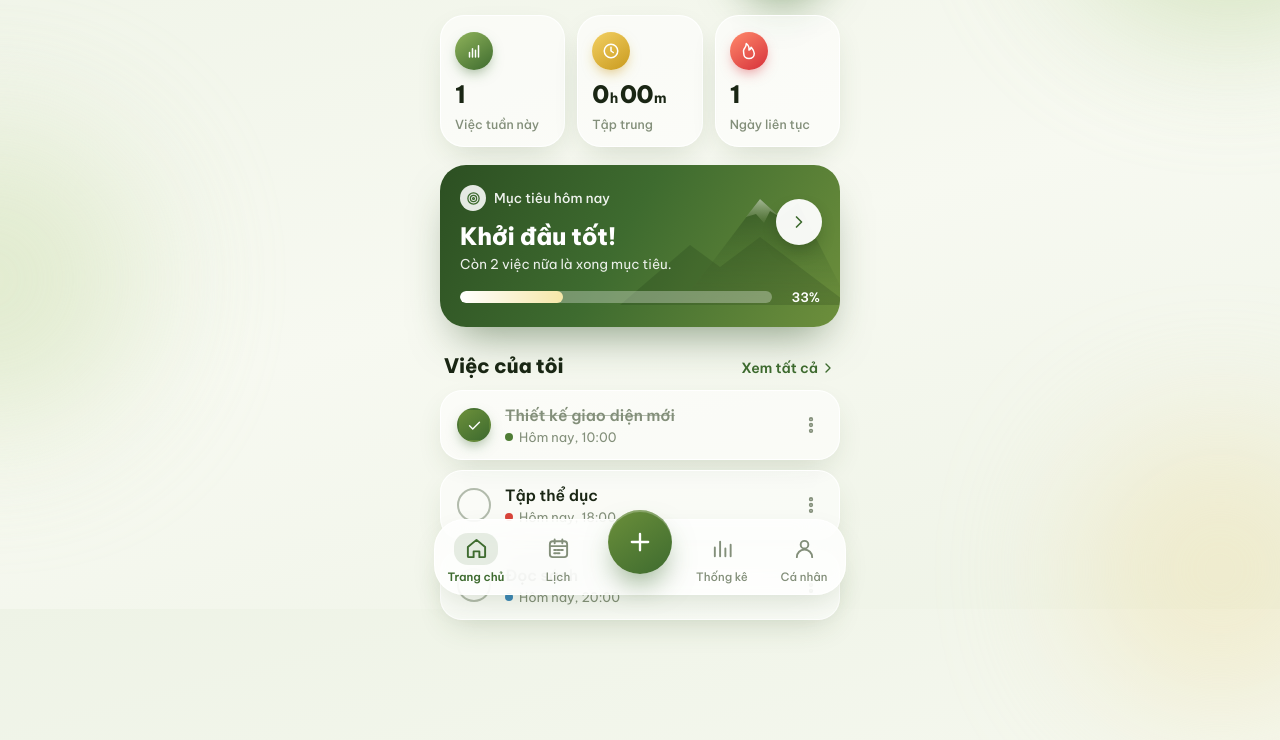
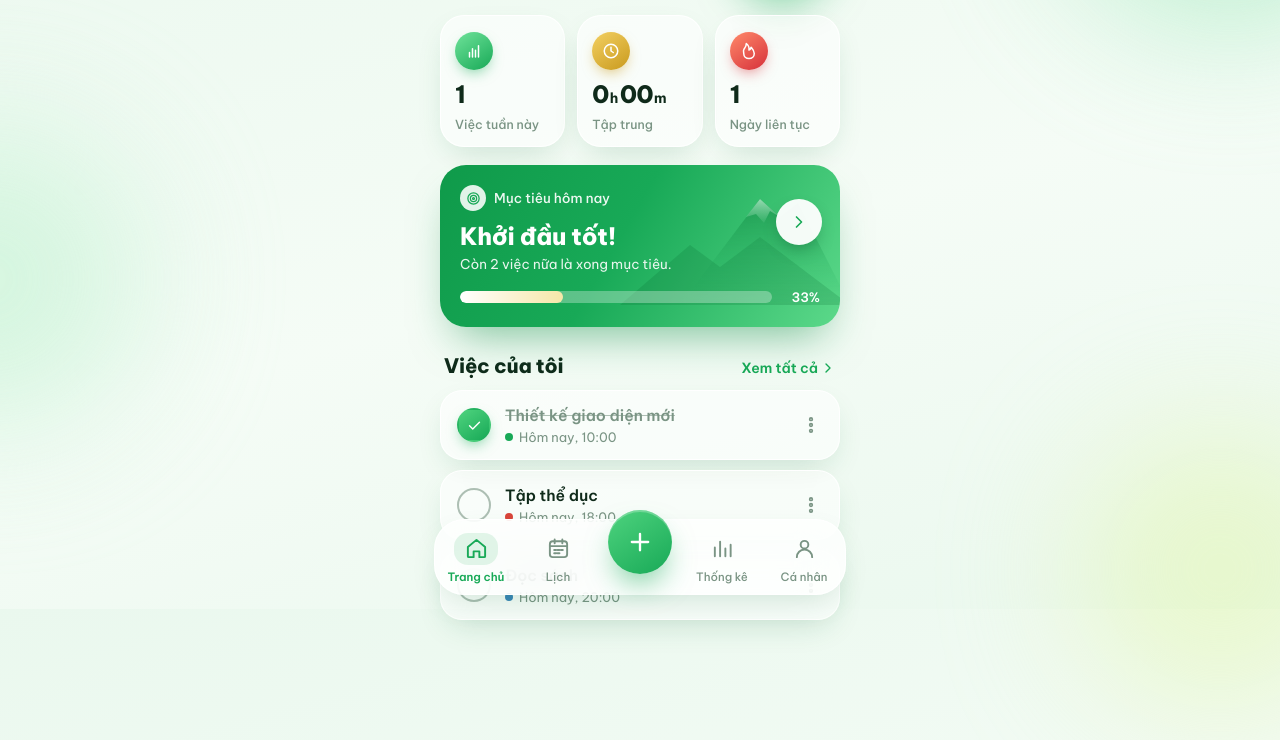
Before and after one commit to hoangakccm/ak-app, a plain HTML site: page index.html in a window 1280 px wide. Shown: the part 191-931 px from the top of the page. Drawn offline with Linux system fonts and the light colour scheme.

Commit message:
Switch theme to fresh bright green
Co-Authored-By: Claude Opus 5.5 <noreply@anthropic.com>
Claude-Session: https://claude.ai/code/session_01K8VJiWVP1R9sVxdcKHYBoi

```diff
--- a/app.js
+++ b/app.js
@@ -245,12 +245,12 @@
       <button class="goal" data-act="go-analytics">
         <svg class="mtn" viewBox="0 0 230 140" aria-hidden="true">
           <defs>
-            <linearGradient id="mg" x1="0" y1="0" x2="0" y2="1"><stop offset="0" stop-color="#fff" stop-opacity=".9"/><stop offset="1" stop-color="#d8e6b8" stop-opacity=".1"/></linearGradient>
-            <linearGradient id="mg2" x1="0" y1="0" x2="0" y2="1"><stop offset="0" stop-color="#1f3a17" stop-opacity=".9"/><stop offset="1" stop-color="#4d7432" stop-opacity="0"/></linearGradient>
+            <linearGradient id="mg" x1="0" y1="0" x2="0" y2="1"><stop offset="0" stop-color="#fff" stop-opacity=".9"/><stop offset="1" stop-color="#d4f8e0" stop-opacity=".1"/></linearGradient>
+            <linearGradient id="mg2" x1="0" y1="0" x2="0" y2="1"><stop offset="0" stop-color="#0a7a3a" stop-opacity=".9"/><stop offset="1" stop-color="#2fc06b" stop-opacity="0"/></linearGradient>
           </defs>
           <path d="M60 140 140 34l20 18 18-14 52 102z" fill="url(#mg2)"/>
           <path d="M140 34l-14 18 10-3 8 9 6-12 10 6z" fill="url(#mg)"/>
-          <path d="M0 140 70 80l30 22 40-30 90 68z" fill="#1c3315" opacity=".35"/>
+          <path d="M0 140 70 80l30 22 40-30 90 68z" fill="#076b33" opacity=".35"/>
         </svg>
         <div class="goal-tag"><span class="ring">${ic('target', 'stroke-width="2.4"')}</span>Mục tiêu hôm nay</div>
         <h2>${title}</h2>
@@ -612,7 +612,7 @@
       <div class="seg" id="t-presets" style="margin-bottom:18px">${[15, 25, 45, 60].map((p) => `<button data-p="${p}">${p} phút</button>`).join('')}</div>
       <div class="timer">
         <svg viewBox="0 0 240 240" aria-hidden="true">
-          <defs><linearGradient id="tg" x1="0" y1="0" x2="1" y2="1"><stop offset="0" stop-color="#8fb35a"/><stop offset="1" stop-color="#3e6b2f"/></linearGradient></defs>
+          <defs><linearGradient id="tg" x1="0" y1="0" x2="1" y2="1"><stop offset="0" stop-color="#6fe39a"/><stop offset="1" stop-color="#18a957"/></linearGradient></defs>
           <circle class="track" cx="120" cy="120" r="108" fill="none" stroke-width="14"/>
           <circle class="prog" id="t-prog" cx="120" cy="120" r="108" fill="none" stroke-width="14" stroke-linecap="round" stroke-dasharray="${C}" stroke-dashoffset="${C}"/>
         </svg>
--- a/index.html
+++ b/index.html
@@ -5,8 +5,8 @@
   <meta name="viewport" content="width=device-width, initial-scale=1, viewport-fit=cover" />
   <title>AK Planner</title>
   <meta name="description" content="Ứng dụng quản lý công việc, tập trung và mục tiêu cá nhân." />
-  <meta name="theme-color" content="#EEF3E6" media="(prefers-color-scheme: light)" />
-  <meta name="theme-color" content="#0E180C" media="(prefers-color-scheme: dark)" />
+  <meta name="theme-color" content="#EAF8EE" media="(prefers-color-scheme: light)" />
+  <meta name="theme-color" content="#0A1A11" media="(prefers-color-scheme: dark)" />
   <meta name="apple-mobile-web-app-capable" content="yes" />
   <meta name="mobile-web-app-capable" content="yes" />
   <meta name="apple-mobile-web-app-status-bar-style" content="default" />
--- a/styles.css
+++ b/styles.css
@@ -1,24 +1,24 @@
 /* ================= Tokens ================= */
 :root {
-  --bg-1: #eef3e6;
-  --bg-2: #f7f9f1;
-  --blob-1: #c3d9a6;
-  --blob-2: #d9e6c2;
-  --blob-3: #efe2b0;
-  --text: #1a2614;
-  --text-2: #45523d;
-  --muted: #838f7a;
-  --primary: #3e6b2f;
-  --primary-2: #6b8f3a;
-  --primary-soft: rgba(62, 107, 47, 0.12);
+  --bg-1: #eaf8ee;
+  --bg-2: #f5fcf6;
+  --blob-1: #a6eac0;
+  --blob-2: #c8f3d6;
+  --blob-3: #e2f6a8;
+  --text: #0f2a1a;
+  --text-2: #3b5446;
+  --muted: #7a9484;
+  --primary: #18a957;
+  --primary-2: #4ed37e;
+  --primary-soft: rgba(24, 169, 87, 0.12);
   --glass: rgba(255, 255, 255, 0.55);
   --glass-strong: rgba(255, 255, 255, 0.82);
   --glass-border: rgba(255, 255, 255, 0.9);
-  --line: rgba(80, 105, 60, 0.15);
-  --shadow: 0 12px 32px -10px rgba(55, 85, 35, 0.2);
-  --shadow-lg: 0 24px 60px -18px rgba(55, 85, 35, 0.38);
+  --line: rgba(40, 120, 80, 0.15);
+  --shadow: 0 12px 32px -10px rgba(20, 110, 60, 0.2);
+  --shadow-lg: 0 24px 60px -18px rgba(20, 110, 60, 0.38);
   --track: rgba(255, 255, 255, 0.35);
-  --c-work: #4f7d35;
+  --c-work: #18a957;
   --c-health: #d9443a;
   --c-study: #3a86b8;
   --c-personal: #d1a22a;
@@ -31,19 +31,19 @@
 
 @media (prefers-color-scheme: dark) {
   :root:not([data-theme="light"]) {
-    --bg-1: #0e180c;
-    --bg-2: #152312;
-    --blob-1: #2d4a22;
-    --blob-2: #1d3819;
-    --blob-3: #4a4317;
-    --text: #eef4e6;
-    --text-2: #c4d0b8;
-    --muted: #8f9d85;
-    --primary: #6f9f45;
-    --primary-2: #8db860;
-    --primary-soft: rgba(141, 184, 96, 0.16);
-    --glass: rgba(32, 50, 28, 0.55);
-    --glass-strong: rgba(36, 56, 32, 0.9);
+    --bg-1: #0a1a11;
+    --bg-2: #0f2419;
+    --blob-1: #0f5a37;
+    --blob-2: #0c4630;
+    --blob-3: #3d5a10;
+    --text: #eafbf0;
+    --text-2: #bfdccb;
+    --muted: #86a594;
+    --primary: #22b862;
+    --primary-2: #57d88a;
+    --primary-soft: rgba(60, 210, 120, 0.16);
+    --glass: rgba(18, 50, 33, 0.55);
+    --glass-strong: rgba(20, 56, 37, 0.9);
     --glass-border: rgba(255, 255, 255, 0.08);
     --line: rgba(255, 255, 255, 0.08);
     --shadow: 0 12px 32px -12px rgba(0, 0, 0, 0.5);
@@ -53,19 +53,19 @@
   }
 }
 :root[data-theme="dark"] {
-  --bg-1: #0e180c;
-  --bg-2: #152312;
-  --blob-1: #2d4a22;
-  --blob-2: #1d3819;
-  --blob-3: #4a4317;
-  --text: #eef4e6;
-  --text-2: #c4d0b8;
-  --muted: #8f9d85;
-  --primary: #6f9f45;
-  --primary-2: #8db860;
-  --primary-soft: rgba(141, 184, 96, 0.16);
-  --glass: rgba(32, 50, 28, 0.55);
-  --glass-strong: rgba(36, 56, 32, 0.9);
+  --bg-1: #0a1a11;
+  --bg-2: #0f2419;
+  --blob-1: #0f5a37;
+  --blob-2: #0c4630;
+  --blob-3: #3d5a10;
+  --text: #eafbf0;
+  --text-2: #bfdccb;
+  --muted: #86a594;
+  --primary: #22b862;
+  --primary-2: #57d88a;
+  --primary-soft: rgba(60, 210, 120, 0.16);
+  --glass: rgba(18, 50, 33, 0.55);
+  --glass-strong: rgba(20, 56, 37, 0.9);
   --glass-border: rgba(255, 255, 255, 0.08);
   --line: rgba(255, 255, 255, 0.08);
   --shadow: 0 12px 32px -12px rgba(0, 0, 0, 0.5);
@@ -140,9 +140,9 @@ svg { display: block; }
 
 .avatar {
   width: 116px; height: 116px; border-radius: 50%; position: relative;
-  background: radial-gradient(circle at 30% 25%, #c9dca5 0%, #6b8f3a 55%, #3e6b2f 100%);
+  background: radial-gradient(circle at 30% 25%, #bff3d2 0%, #4ed37e 55%, #18a957 100%);
   display: grid; place-items: center; overflow: hidden;
-  box-shadow: 0 18px 40px -12px rgba(62, 107, 47, .55), inset 0 -8px 20px rgba(30, 55, 20, .3);
+  box-shadow: 0 18px 40px -12px rgba(24, 169, 87, .55), inset 0 -8px 20px rgba(8, 90, 45, .3);
   font-size: 58px; flex-shrink: 0;
 }
 .avatar img { width: 100%; height: 100%; object-fit: cover; }
@@ -161,7 +161,7 @@ svg { display: block; }
   width: 38px; height: 38px; border-radius: 50%; display: grid; place-items: center; color: #fff;
 }
 .stat-ic svg { width: 18px; height: 18px; }
-.ic-green { background: linear-gradient(145deg, #8fb35a, #3e6b2f); box-shadow: 0 6px 14px -4px rgba(62,107,47,.55); }
+.ic-green { background: linear-gradient(145deg, #6fe39a, #18a957); box-shadow: 0 6px 14px -4px rgba(24,169,87,.55); }
 .ic-gold { background: linear-gradient(145deg, #f3d062, #c99a1e); box-shadow: 0 6px 14px -4px rgba(201,154,30,.6); }
 .ic-red { background: linear-gradient(145deg, #ff8a6b, #d6303a); box-shadow: 0 6px 14px -4px rgba(214,48,58,.55); }
 .stat-val { font-size: 24px; font-weight: 800; letter-spacing: -.02em; margin-top: auto; line-height: 1; }
@@ -172,8 +172,8 @@ svg { display: block; }
 .goal {
   position: relative; overflow: hidden; border-radius: 26px; padding: 20px 20px 22px;
   color: #fff; display: block; width: 100%; text-align: left; margin-bottom: 26px;
-  background: linear-gradient(120deg, #2c4f22 0%, #3e6b2f 45%, #6d8f3c 100%);
-  box-shadow: 0 22px 44px -16px rgba(44, 79, 34, .55);
+  background: linear-gradient(120deg, #0f9a4a 0%, #18a957 45%, #5cd98a 100%);
+  box-shadow: 0 22px 44px -16px rgba(15, 140, 70, .55);
 }
 .goal .mtn { position: absolute; right: -10px; top: 0; width: 230px; height: 140px; opacity: .55; }
 .goal-tag { display: flex; align-items: center; gap: 8px; font-size: 13.5px; opacity: .92; font-weight: 500; position: relative; }
@@ -184,7 +184,7 @@ svg { display: block; }
 .goal-arrow {
   position: absolute; right: 18px; top: 34px; width: 46px; height: 46px; border-radius: 50%;
   background: rgba(255,255,255,.95); color: var(--primary); display: grid; place-items: center;
-  box-shadow: 0 8px 18px -6px rgba(20, 40, 12, .45);
+  box-shadow: 0 8px 18px -6px rgba(6, 70, 35, .45);
 }
 .goal-arrow svg { width: 20px; height: 20px; }
 .goal-progress { display: flex; align-items: center; gap: 12px; position: relative; }
@@ -221,7 +221,7 @@ svg { display: block; }
 .task.done .check {
   border-color: transparent;
   background: linear-gradient(145deg, var(--primary-2), var(--primary));
-  box-shadow: 0 6px 14px -4px rgba(62,107,47,.55);
+  box-shadow: 0 6px 14px -4px rgba(24,169,87,.55);
 }
 .task.done .check svg { opacity: 1; transform: none; }
 .task.pop .check { animation: pop .35s ease; }
@@ -260,7 +260,7 @@ svg { display: block; }
   justify-self: center; width: 64px; height: 64px; border-radius: 50%; margin-top: -30px;
   background: linear-gradient(145deg, var(--primary-2), var(--primary));
   color: #fff; display: grid; place-items: center;
-  box-shadow: 0 16px 30px -8px rgba(62, 107, 47, .6), inset 0 2px 0 rgba(255,255,255,.25);
+  box-shadow: 0 16px 30px -8px rgba(24, 169, 87, .6), inset 0 2px 0 rgba(255,255,255,.25);
   transition: transform .15s ease;
 }
 .fab:active { transform: scale(.92); }
@@ -276,7 +276,7 @@ svg { display: block; }
 .btn svg { width: 20px; height: 20px; }
 .btn-primary {
   background: linear-gradient(135deg, var(--primary-2), var(--primary)); color: #fff;
-  box-shadow: 0 12px 24px -10px rgba(62,107,47,.6);
+  box-shadow: 0 12px 24px -10px rgba(24,169,87,.6);
 }
 .btn-ghost { background: var(--primary-soft); color: var(--primary); }
 .btn-danger { background: rgba(255, 110, 110, .12); color: #f05454; }
@@ -305,11 +305,11 @@ svg { display: block; }
 
 .seg { display: grid; grid-auto-flow: column; grid-auto-columns: 1fr; background: var(--primary-soft); border-radius: 16px; padding: 4px; gap: 4px; }
 .seg button { height: 40px; border-radius: 12px; font-size: 14px; font-weight: 600; color: var(--text-2); }
-.seg button.on { background: var(--glass-strong); color: var(--primary); box-shadow: 0 4px 12px -6px rgba(55,85,35,.3); }
+.seg button.on { background: var(--glass-strong); color: var(--primary); box-shadow: 0 4px 12px -6px rgba(20,110,60,.3); }
 
 /* ================= Sheet ================= */
 .backdrop {
-  position: fixed; inset: 0; background: rgba(14, 26, 10, .36); z-index: 40;
+  position: fixed; inset: 0; background: rgba(8, 30, 18, .36); z-index: 40;
   -webkit-backdrop-filter: blur(4px); backdrop-filter: blur(4px);
   animation: fade .2s ease both;
 }
@@ -366,7 +366,7 @@ svg { display: block; }
 .day .dots { display: flex; gap: 3px; height: 5px; }
 .day .dots i { width: 5px; height: 5px; border-radius: 50%; background: var(--primary); opacity: .55; }
 .day.today b { color: var(--primary); }
-.day.sel { background: linear-gradient(160deg, var(--primary-2), var(--primary)); color: rgba(255,255,255,.85); box-shadow: 0 10px 20px -8px rgba(62,107,47,.6); }
+.day.sel { background: linear-gradient(160deg, var(--primary-2), var(--primary)); color: rgba(255,255,255,.85); box-shadow: 0 10px 20px -8px rgba(24,169,87,.6); }
 .day.sel b { color: #fff; }
 .day.sel .dots i { background: #fff; opacity: .9; }
 
--- a/sw.js
+++ b/sw.js
@@ -1,5 +1,5 @@
 // Service worker: cho phép app chạy offline sau lần mở đầu tiên.
-const CACHE = 'ak-planner-v2';
+const CACHE = 'ak-planner-v3';
 const ASSETS = ['./', 'index.html', 'styles.css', 'app.js', 'manifest.webmanifest', 'icons/icon.svg', 'icons/icon-192.png', 'icons/icon-512.png'];
 
 self.addEventListener('install', (e) => {
```
Also changed, not shown: icons/icon-192.png, icons/icon-512.png, icons/icon.svg, manifest.webmanifest, 1 other file.
